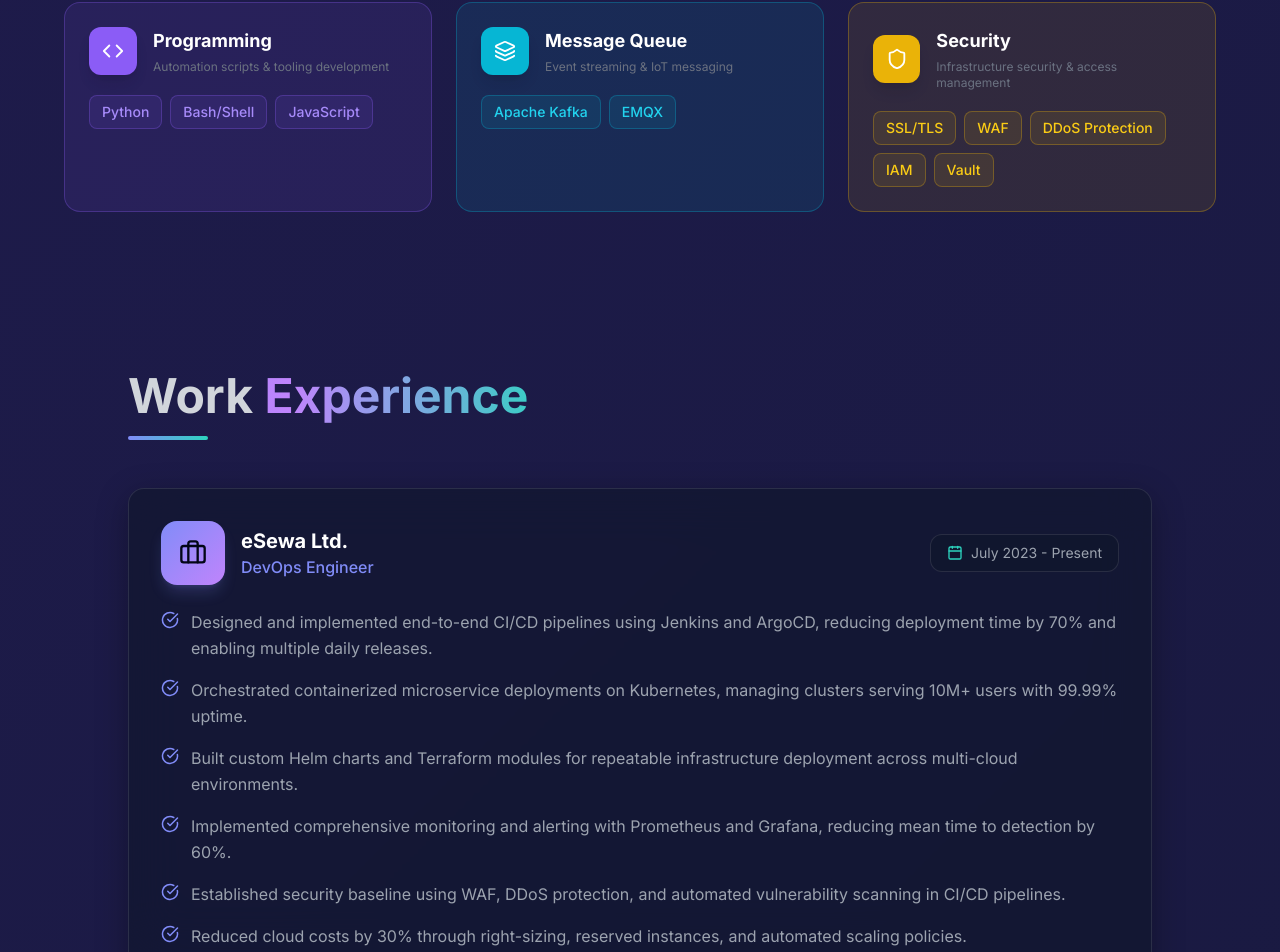
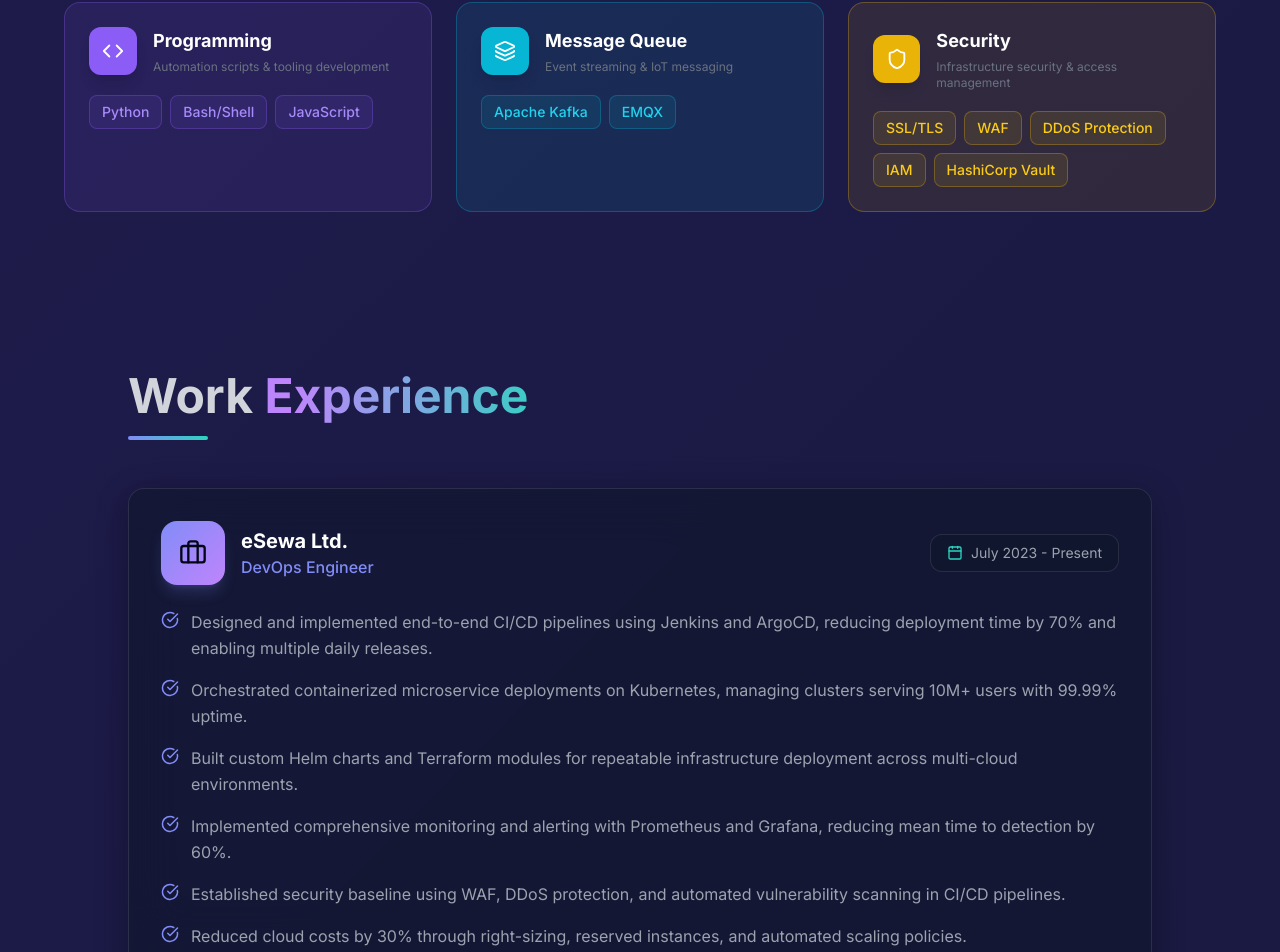
Before and after one commit to UnstopableSafar08/sagarmalla, a React (Vite) app: page / in a window 1280 px wide. Shown: the part 3002-3954 px from the top of the page. Built offline with nearby package versions, Linux system fonts and the light colour scheme; a web font is replaced by a local one.

Commit message:
fix: update Vault to HashiCorp Vault

```diff
--- a/src/data/portfolio.js
+++ b/src/data/portfolio.js
@@ -74,7 +74,7 @@ export const skills = [
   },
   {
     category: 'Security',
-    items: ['SSL/TLS', 'WAF', 'DDoS Protection', 'IAM', 'Vault'],
+    items: ['SSL/TLS', 'WAF', 'DDoS Protection', 'IAM', 'HashiCorp Vault'],
     description: 'Infrastructure security & access management',
   },
 ];
```
